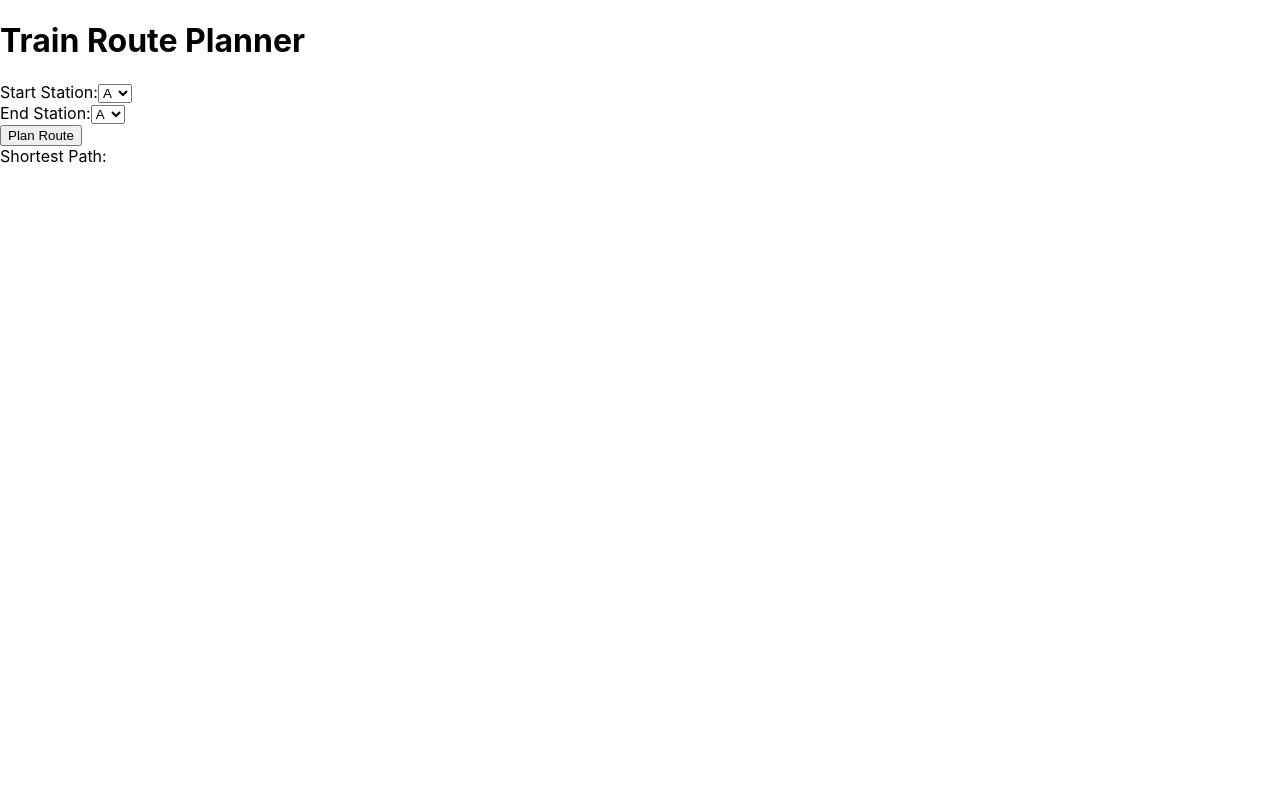
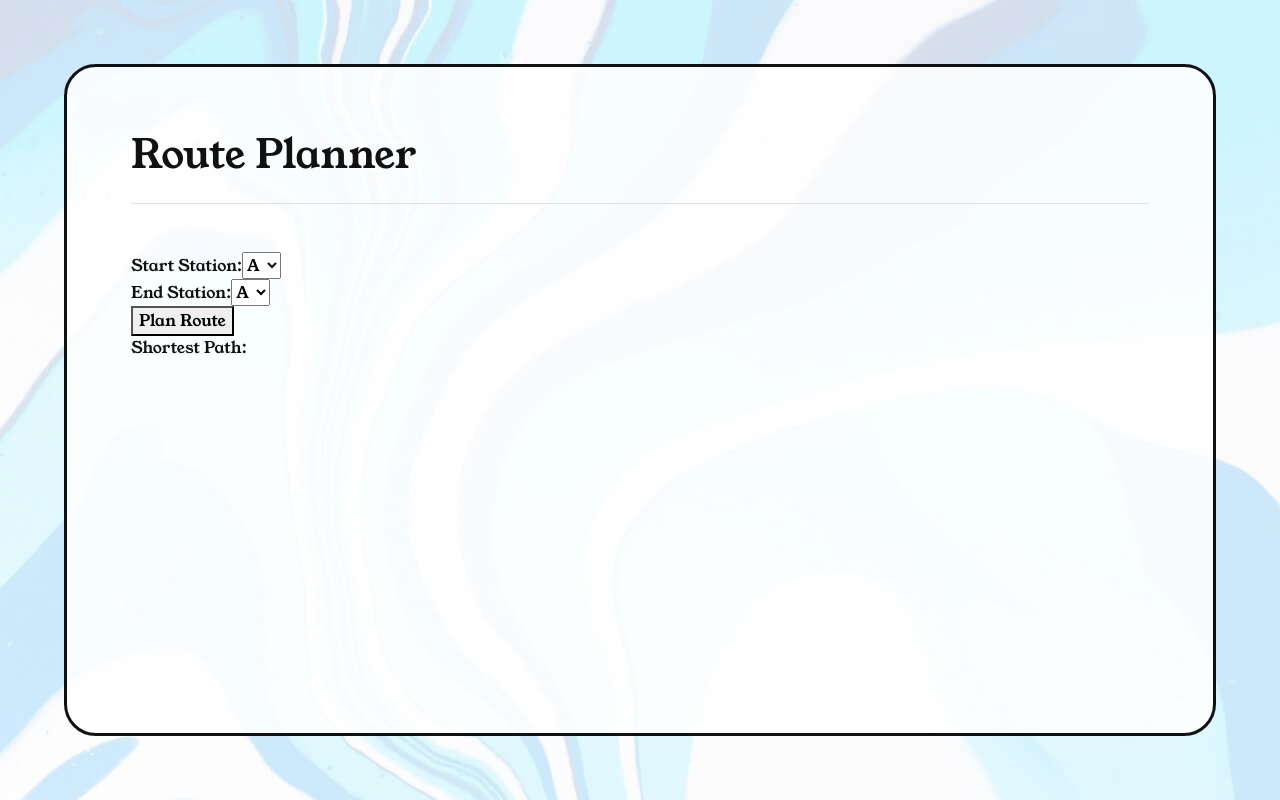
Before and after one commit to thatMail/trainRouteApp, a React (Create React App) app in the folder trainrouteapp/: page / in a window 1280 px wide. Built offline with nearby package versions, Linux system fonts and the light colour scheme.

Commit message:
bootstrap styling etc

```diff
--- a/trainrouteapp/package.json
+++ b/trainrouteapp/package.json
@@ -10,6 +10,7 @@
     "react": "^18.2.0",
     "react-dom": "^18.2.0",
     "react-scripts": "5.0.1",
+    "sass": "^1.69.0",
     "web-vitals": "^2.1.4"
   },
   "scripts": {
--- a/trainrouteapp/src/App.js
+++ b/trainrouteapp/src/App.js
@@ -59,8 +59,12 @@ function App() {
 };
 
   return (
-    <div>
-      <h1>Train Route Planner</h1>
+    <div class="d-flex justify-content-center vh-100">
+      <div class="centered-content w-100">
+        <header class="d-flex align-items-center pb-3 mb-5 border-bottom">
+          <h1>Route Planner</h1>
+        </header>
+        <main>
             <div>
               <label>Start Station:</label>
               <select value={startStation} onChange={e => setStartStation(e.target.value)}>
@@ -81,6 +85,8 @@ function App() {
             <div>
               Shortest Path: {plannedRoute.join(' -> ')}
             </div>
+        </main>
+      </div>
   </div>
   );
 }
--- a/trainrouteapp/src/index.js
+++ b/trainrouteapp/src/index.js
@@ -3,6 +3,9 @@ import ReactDOM from 'react-dom/client';
 import './index.css';
 import App from './App';
 import reportWebVitals from './reportWebVitals';
+import 'bootstrap/dist/css/bootstrap.css';
+import 'bootstrap/dist/js/bootstrap.js';
+import '../src/scss/custom.scss'
 
 const root = ReactDOM.createRoot(document.getElementById('root'));
 root.render(
--- /dev/null
+++ b/trainrouteapp/src/scss/custom.scss
@@ -0,0 +1,26 @@
+//Import Fonts
+@import url('https://fonts.googleapis.com/css2?family=Young+Serif&display=swap');
+//Import Sass fucntions
+@import "../../node_modules/bootstrap/scss/functions";
+//Customisations
+$font-family-base: 'Young Serif', serif;
+$body-bg: #ffffff;
+$primary: #111111;
+
+//Import Bootstrap
+@import "../../node_modules/bootstrap/scss/bootstrap.scss";
+
+body {
+    background-color: #a7dfff;
+    background-image: url(../../public/img/bg.jpg);
+    background-repeat: no-repeat;
+    background-size: auto;
+    color:#111111;
+}
+.centered-content {
+    background-color: rgba($color: #ffffff, $alpha: 85%);
+    border: solid #111111;
+    border-radius: 2rem;
+    padding: 4rem;
+    margin: 4rem;
+}
```
Also changed, not shown: trainrouteapp/public/img/bg.jpg (added), trainrouteapp/src/index.css (line endings or trailing spaces), 1 other file (tests, documents, lock files or other folders). Lines whose indentation alone changed are shown as unchanged.
